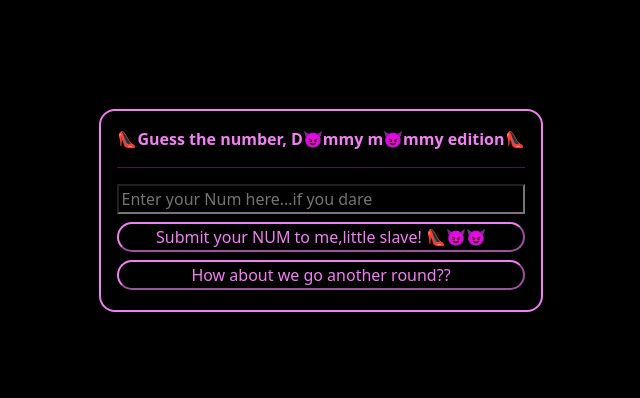
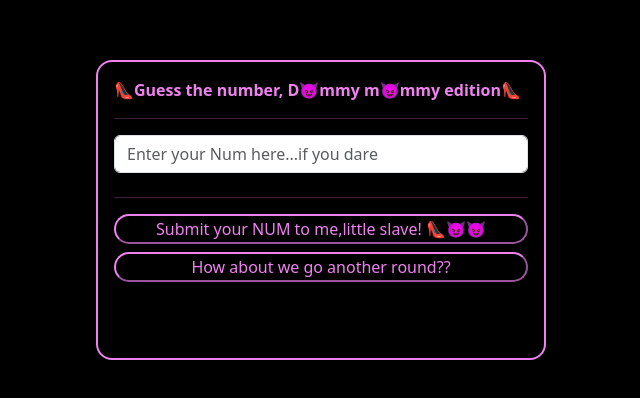
Before and after one commit to DenisImamovicc/JS1, a plain HTML site: page 5.GuessTheNumDOMEdition/index.html in a window 1280 px wide. Shown: the part 190-588 px from the top of the page, without its empty margins (319-959 px from the left). Drawn offline with nearby package versions, Linux system fonts and the light colour scheme.

Commit message:
ui improvs

```diff
--- a/5.GuessTheNumDOMEdition/index.html
+++ b/5.GuessTheNumDOMEdition/index.html
@@ -20,7 +20,8 @@
         </strong>
         <hr />
         <div class="d-flex flex-column">
-          <input required type="number" min="0" max="10" id="numInput" id="inputGuess" class="mb-2" placeholder="Enter your Num here...if you dare"/>
+          <input required type="number" min="0" max="10" id="numInput" id="inputGuess" class="mb-2  form-control" placeholder="Enter your Num here...if you dare"/>
+          <hr />
           <button id="submitGuessBtn" class="mb-2">
             Submit your NUM to me,little slave! 👠😈😈
           </button>
--- a/5.GuessTheNumDOMEdition/style.css
+++ b/5.GuessTheNumDOMEdition/style.css
@@ -15,6 +15,8 @@
     padding: 1rem;
     border: 2px solid violet;
     border-radius: 1rem;
+    width: 450px;
+    height: 300px;
 }
 
 #submitGuessBtn{
```
